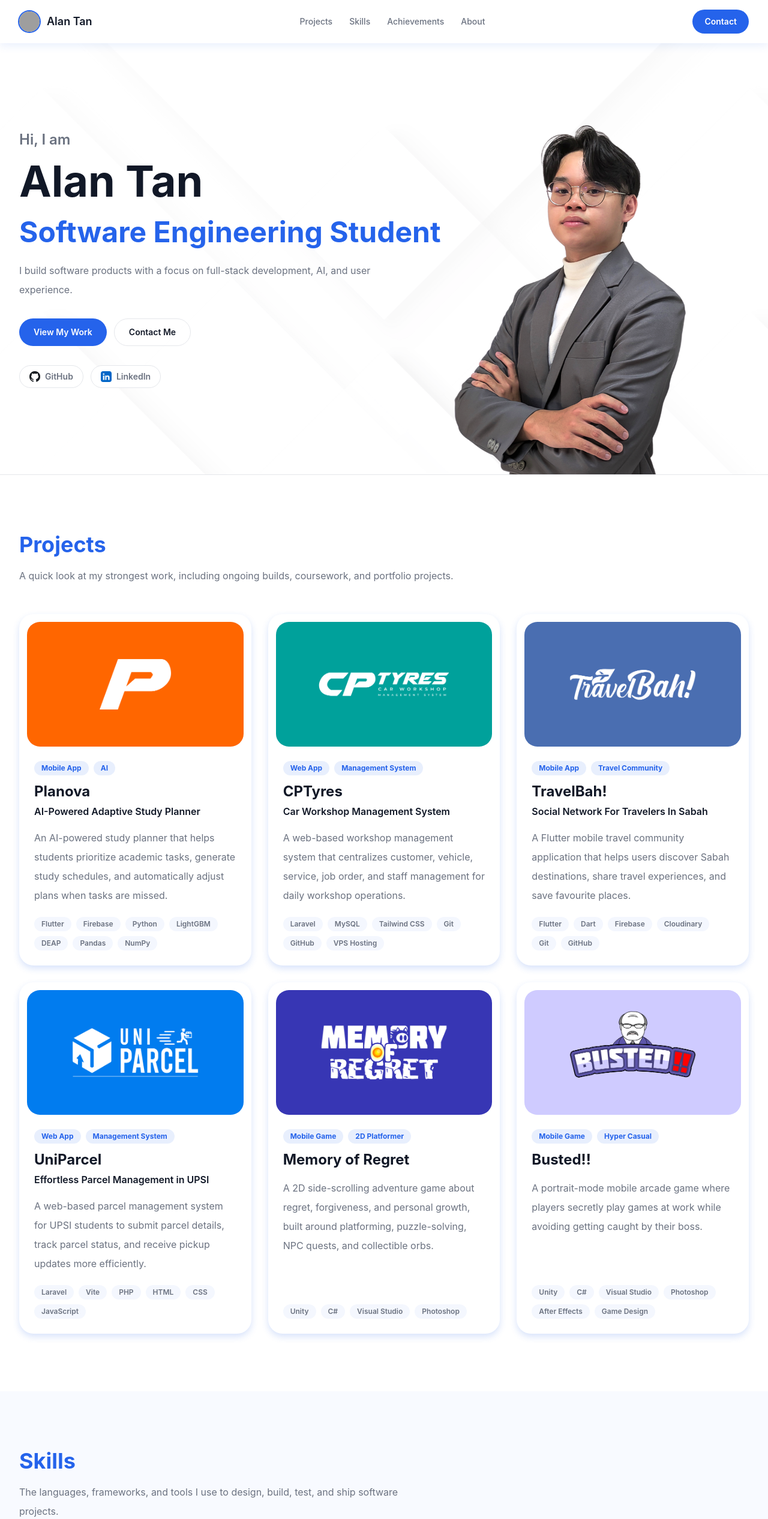
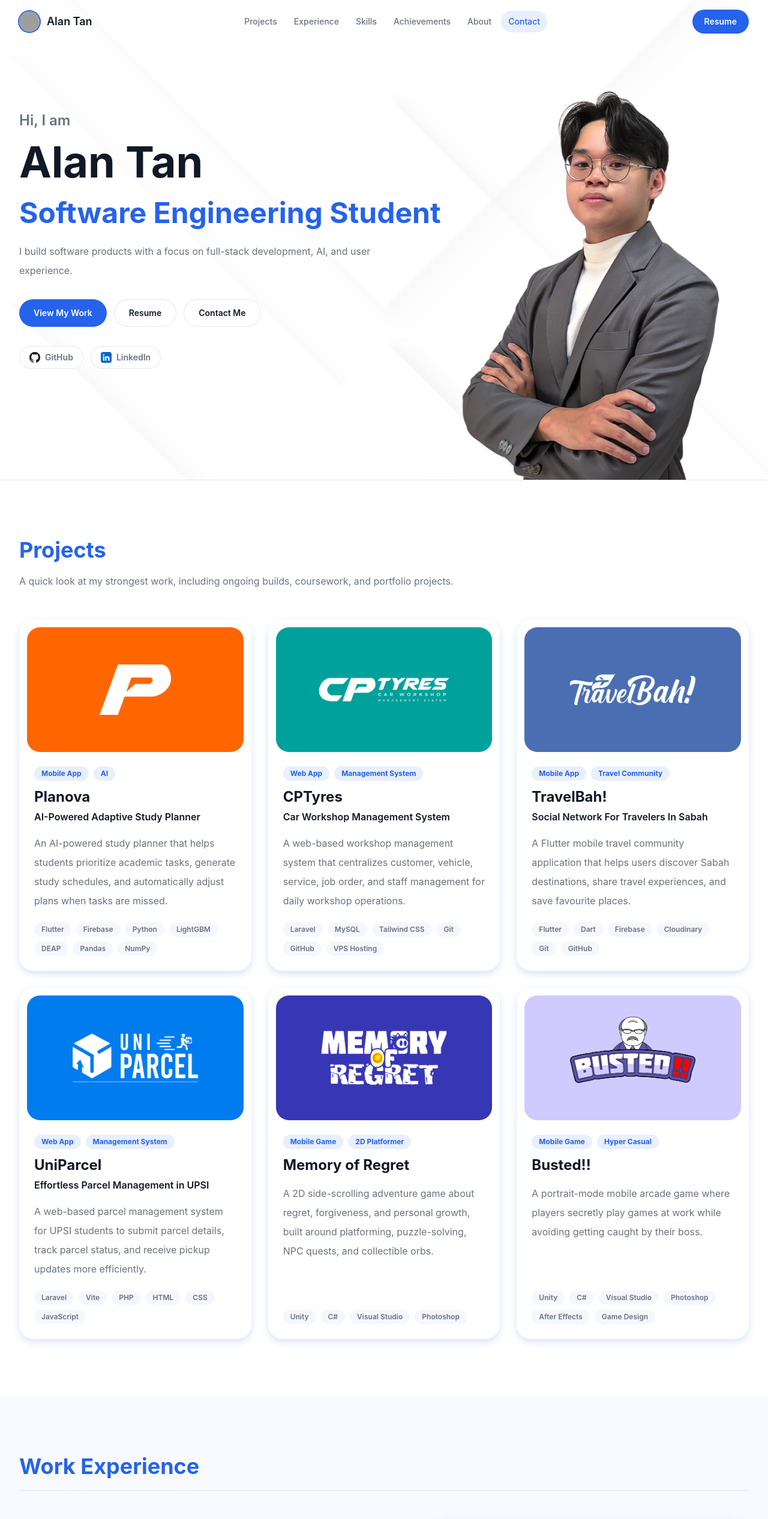
Before and after one commit to Alantan97/alan-portfolio, a Next.js app: page / in a window 1280 px wide. Shown: the top 2533 px of the page at 60% size. Built offline with nearby package versions, Linux system fonts and the light colour scheme; grey boxes are pictures that could not be loaded.

Commit message:
add resume link to profile.ts

```diff
--- a/app/page.tsx
+++ b/app/page.tsx
@@ -5,6 +5,7 @@ import { Footer } from "@/components/Footer";
 import { Hero } from "@/components/Hero";
 import { Navbar } from "@/components/Navbar";
 import { Projects } from "@/components/Projects";
+import { Experience } from "@/components/Experience";
 import { Skills } from "@/components/Skills";
 
 export default function Home() {
@@ -14,6 +15,7 @@ export default function Home() {
       <main>
         <Hero />
         <Projects />
+        <Experience />
         <Skills />
         <Achievements />
         <About />
--- a/components/About.tsx
+++ b/components/About.tsx
@@ -4,7 +4,7 @@ import { ScrollReveal } from "./ScrollReveal";
 
 export function About() {
   return (
-    <section id="about" className="bg-accent/3 py-24">
+    <section id="about" className="bg-background py-24">
       <div className="mx-auto max-w-7xl px-5 sm:px-6 lg:px-8">
         <div className="mb-12 max-w-3xl">
           <h2 className="text-3xl font-bold text-accent sm:text-4xl">About</h2>
--- a/components/Achievements.tsx
+++ b/components/Achievements.tsx
@@ -32,7 +32,7 @@ export function Achievements() {
   }, [openAchievement]);
 
   return (
-    <section id="achievements" className="bg-background py-24">
+    <section id="achievements" className="bg-accent/3 py-24">
       <div className="mx-auto max-w-7xl px-5 sm:px-6 lg:px-8">
         <div className="mx-auto max-w-3xl text-center">
           <h2 className="text-3xl font-bold text-accent sm:text-4xl">Achievements</h2>
--- /dev/null
+++ b/components/Experience.tsx
@@ -0,0 +1,64 @@
+import Image from "next/image";
+import { workExperience } from "@/data/experience";
+import { ScrollReveal } from "./ScrollReveal";
+
+export function Experience() {
+  return (
+    <section id="experience" className="bg-accent/3 py-24">
+      <div className="mx-auto max-w-7xl px-5 sm:px-6 lg:px-8">
+        <div className="border-b border-border pb-5">
+          <h2 className="text-3xl font-bold text-accent sm:text-4xl">Work Experience</h2>
+        </div>
+
+        <div className="mt-12 space-y-12">
+          {workExperience.map((experience, index) => {
+            const isAlternate = index % 2 === 1;
+
+            return (
+              <article
+                key={`${experience.role}-${experience.company}`}
+                className="grid items-center gap-10 lg:grid-cols-[1fr_0.82fr]"
+              >
+                <ScrollReveal delay={index * 80}>
+                  <div className={isAlternate ? "lg:order-2" : undefined}>
+                    <div className="flex flex-col gap-3 sm:flex-row sm:items-start sm:justify-between">
+                      <div>
+                        <h3 className="text-2xl font-bold leading-tight text-primary">{experience.role}</h3>
+                        <p className="mt-2 text-base font-semibold italic text-primary">{experience.company}</p>
+                      </div>
+                      <p className="shrink-0 rounded-full bg-accent/10 px-3 py-1 text-sm font-semibold text-accent">
+                        {experience.period}
+                      </p>
+                    </div>
+
+                    <ul className="mt-6 space-y-4 text-base leading-8 text-secondary">
+                      {experience.highlights.map((highlight) => (
+                        <li key={highlight} className="relative pl-5 before:absolute before:left-0 before:top-3 before:h-1.5 before:w-1.5 before:rounded-full before:bg-secondary">
+                          {highlight}
+                        </li>
+                      ))}
+                    </ul>
+                  </div>
+                </ScrollReveal>
+
+                <ScrollReveal delay={index * 80 + 100}>
+                  <div className={isAlternate ? "lg:order-1" : undefined}>
+                    <div className="overflow-hidden rounded-3xl border border-accent/20 bg-background shadow-[0_6px_16px_rgba(37,99,235,0.16)]">
+                      <Image
+                        src={experience.image}
+                        alt={`${experience.role} at ${experience.company}`}
+                        width={760}
+                        height={560}
+                        className="aspect-4/3 w-full object-cover"
+                      />
+                    </div>
+                  </div>
+                </ScrollReveal>
+              </article>
+            );
+          })}
+        </div>
+      </div>
+    </section>
+  );
+}
--- a/components/Hero.tsx
+++ b/components/Hero.tsx
@@ -14,7 +14,7 @@ export function Hero() {
       className="relative overflow-hidden border-b border-border bg-background bg-cover bg-center bg-no-repeat"
       style={{ backgroundImage: "url('/images/backgrounds/bg.png')" }}
     >
-      <div className="relative mx-auto flex min-h-[calc(100vh-81px)] max-w-7xl items-center px-5 py-20 sm:px-6 lg:px-8">
+      <div className="relative mx-auto flex min-h-screen max-w-7xl items-center px-5 py-24 sm:px-6 lg:px-8">
         <div className="max-w-3xl">
           <ScrollReveal>
             <p className="text-2xl font-semibold text-secondary">Hi, I am</p>
@@ -35,6 +35,14 @@ export function Hero() {
                 className="inline-flex items-center justify-center rounded-full bg-accent px-6 py-3 text-sm font-semibold text-background transition hover:bg-accent-hover"
               >
                 View My Work
+              </a>
+              <a
+                href={profile.resumeUrl}
+                target="_blank"
+                rel="noreferrer"
+                className="inline-flex items-center justify-center rounded-full border border-border px-6 py-3 text-sm font-semibold text-primary transition hover:border-accent hover:text-accent"
+              >
+                Resume
               </a>
               <a
                 href="#contact"
--- a/components/Navbar.tsx
+++ b/components/Navbar.tsx
@@ -9,14 +9,17 @@ import { profile } from "@/data/profile";
 
 const navItems = [
   { label: "Projects", href: "/#projects", sectionId: "projects" },
+  { label: "Experience", href: "/#experience", sectionId: "experience" },
   { label: "Skills", href: "/#skills", sectionId: "skills" },
   { label: "Achievements", href: "/#achievements", sectionId: "achievements" },
   { label: "About", href: "/#about", sectionId: "about" },
+  { label: "Contact", href: "/#contact", sectionId: "contact" },
 ];
 
 export function Navbar() {
   const pathname = usePathname();
   const [activeSection, setActiveSection] = useState("");
+  const [isAtTop, setIsAtTop] = useState(true);
   const manualScrollTimeout = useRef<number | null>(null);
   const isManualScroll = useRef(false);
 
@@ -25,7 +28,7 @@ export function Navbar() {
       return;
     }
 
-    const sectionIds = ["projects", "skills", "achievements", "about", "contact"];
+    const sectionIds = ["projects", "experience", "skills", "achievements", "about", "contact"];
     let animationFrame = 0;
 
     const updateActiveSection = () => {
@@ -59,8 +62,14 @@ export function Navbar() {
       animationFrame = window.requestAnimationFrame(updateActiveSection);
     };
 
+    const updateNavbarSurface = () => {
+      setIsAtTop(window.scrollY <= 8);
+    };
+
     requestActiveSectionUpdate();
+    updateNavbarSurface();
     window.addEventListener("scroll", requestActiveSectionUpdate, { passive: true });
+    window.addEventListener("scroll", updateNavbarSurface, { passive: true });
     window.addEventListener("hashchange", requestActiveSectionUpdate);
 
     return () => {
@@ -69,6 +78,7 @@ export function Navbar() {
         window.clearTimeout(manualScrollTimeout.current);
       }
       window.removeEventListener("scroll", requestActiveSectionUpdate);
+      window.removeEventListener("scroll", updateNavbarSurface);
       window.removeEventListener("hashchange", requestActiveSectionUpdate);
     };
   }, [pathname]);
@@ -115,7 +125,13 @@ export function Navbar() {
   };
 
   return (
-    <header className="sticky top-0 z-50 bg-background/95 shadow-[0_4px_14px_rgba(37,99,235,0.10)] backdrop-blur">
+    <header
+      className={`fixed left-0 top-0 z-50 w-full transition duration-300 ${
+        isHomePage && isAtTop
+          ? "bg-transparent shadow-none"
+          : "bg-background/95 shadow-[0_4px_14px_rgba(37,99,235,0.10)] backdrop-blur"
+      }`}
+    >
       <nav
         className="mx-auto flex max-w-7xl items-center justify-between gap-6 px-5 py-4 sm:px-6 lg:px-8"
         aria-label="Main navigation"
@@ -147,11 +163,12 @@ export function Navbar() {
           ))}
         </div>
         <Link
-          href="/#contact"
-          onClick={scrollToSection("contact")}
+          href={profile.resumeUrl}
+          target="_blank"
+          rel="noreferrer"
           className="rounded-full bg-accent px-5 py-2.5 text-sm font-semibold text-background transition hover:bg-accent-hover"
         >
-          Contact
+          Resume
         </Link>
       </nav>
     </header>
--- a/components/Skills.tsx
+++ b/components/Skills.tsx
@@ -3,7 +3,7 @@ import { ScrollReveal } from "./ScrollReveal";
 
 export function Skills() {
   return (
-    <section id="skills" className="bg-accent/3 py-24">
+    <section id="skills" className="bg-background py-24">
       <div className="mx-auto max-w-7xl px-5 sm:px-6 lg:px-8">
         <div className="max-w-2xl">
           <h2 className="text-3xl font-bold text-accent sm:text-4xl">Skills</h2>
--- /dev/null
+++ b/data/experience.ts
@@ -0,0 +1,21 @@
+export type WorkExperience = {
+  role: string;
+  company: string;
+  period: string;
+  image: string;
+  highlights: string[];
+};
+
+export const workExperience: WorkExperience[] = [
+  {
+    role: "Game Developer Intern",
+    company: "Noels IT Solution Sdn Bhd",
+    period: "Jun 2023 - Jul 2023",
+    image: "/images/experience/intern.jpeg",
+    highlights: [
+      "Led the development of Busted!!, a hyper-casual mobile game built with Unity and C#, implementing touch-based gameplay mechanics and publishing the game on the company website and Google Play Store.",
+      "Developed Spell It Out, a casual PC typing game with 3 progressive levels, where players type falling words before they reach the ground to earn points.",
+      "Redesigned the company website using Wix, improving content organization, visual consistency, and overall user experience while integrating access to the company's published games.",
+    ],
+  },
+];
--- a/data/profile.ts
+++ b/data/profile.ts
@@ -51,11 +51,12 @@ export const profile = {
   ],
   profileImage: "/images/profile/speaker.jpg",
   profile: "/images/profile/profile4.png",
+  resumeUrl: "https://drive.google.com/file/d/1ayT8tptzjWGeCmKrsbMiIP7bBM2MHa_d/view?usp=sharing",
 };
 
 export const socialLinks: SocialLink[] = [
   { label: "GitHub", href: "https://github.com/Alantan97" },
-  { label: "LinkedIn", href: "https://www.linkedin.com/in/alan-txn" },
+  { label: "LinkedIn", href: "https://www.linkedin.com/in/alantan-dev" },
 ];
 
 export const skills: SkillGroup[] = [
```
Also changed, not shown: public/images/experience/intern.jpeg (added).
